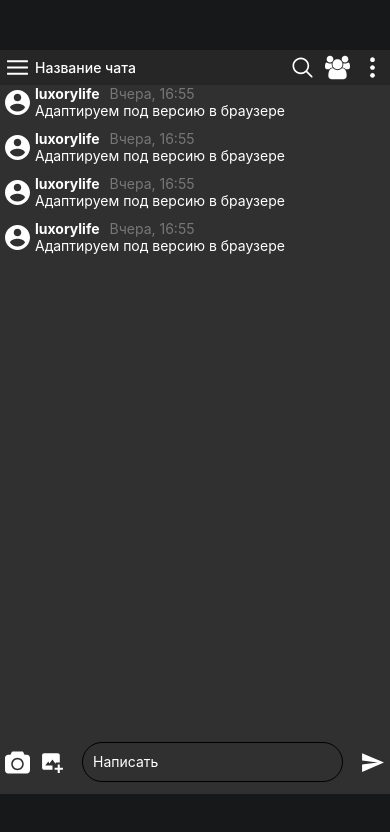
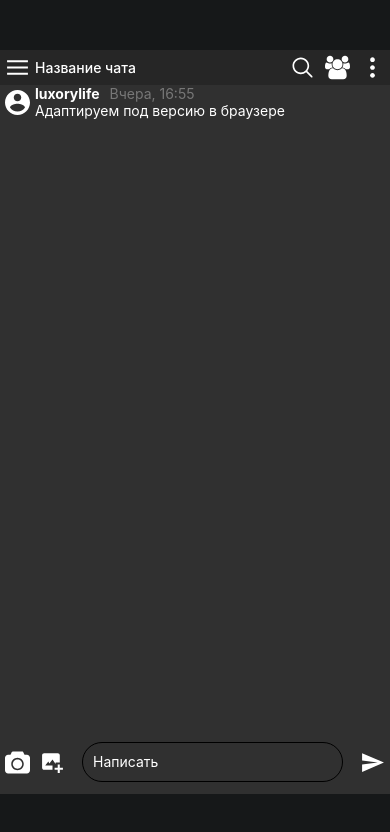
Before and after one commit to ponchik009/TULAHACK-CHAT-MOBILE, a React Native app: screen / in a window 390 px wide. Both pictures are taken after a click on the button "ВОЙТИ". Shown: the top 832 px of the page. Built offline with nearby package versions, Linux system fonts and the light colour scheme.

Commit message:
message вынесен в отдельный компонент

```diff
--- /dev/null
+++ b/components/Message/index.tsx
@@ -0,0 +1,81 @@
+import "react-native-gesture-handler";
+import React from "react";
+import {
+    StyleSheet,
+    Text,
+    View,
+    Image,
+} from "react-native";
+import { TouchableHighlight } from "react-native-gesture-handler";
+
+const Message: React.FC = () => {
+    return (
+        <View style={styles.message}>
+            <View>
+                <TouchableHighlight onPress={() => { }}>
+                    <View>
+                        <Image
+                            source={require('../../assets/icons/round-account-button-with-user-inside_icon-icons.com_72596.svg')}
+                            style={styles.buttonImageIconStyle}
+                        />
+                    </View>
+                </TouchableHighlight>
+            </View>
+            <View style={styles.message__content}>
+                <View style={styles.message__meta}>
+                    <Text style={styles.message__username}>
+                        luxorylife
+                    </Text>
+                    <Text style={styles.message__date}>
+                        Вчера, 16:55
+                    </Text>
+                </View>
+                <Text style={styles.message__data}>
+                    Адаптируем под версию в браузере
+                </Text>
+            </View>
+        </View>
+    )
+}
+
+const styles = StyleSheet.create({
+    message: {
+        flexDirection: 'row',
+        marginBottom: 10
+    },
+    message__content: {
+        flexDirection: 'column'
+    },
+    message__meta: {
+        flexDirection: 'row',
+        alignItems: "flex-end"
+    },
+    message__userAvatar: {
+        padding: 10,
+        margin: 5,
+        height: 25,
+        width: 25,
+        resizeMode: 'stretch',
+    },
+    message__data: {
+        color: "#fff",
+    },
+    message__username: {
+        fontWeight: "700",
+        marginRight: 10,
+        color: "#fff",
+    },
+    message__date: {
+        color: "#777",
+    },
+    buttonImageIconStyle: {
+        padding: 10,
+        margin: 5,
+        height: 25,
+        width: 25,
+        resizeMode: 'stretch',
+    },
+
+});
+
+export default Message
--- a/pages/MainPage/MainPage.tsx
+++ b/pages/MainPage/MainPage.tsx
@@ -14,6 +14,7 @@ import Swipeable from "react-native-gesture-handler/Swipeable";
 import LeftSideBar from "../../components/SideBar/LeftSideBar";
 import RightSideBar from "../../components/SideBar/RightSideBar";
 import { TouchableHighlight } from "react-native-gesture-handler";
+import Message from "../../components/Message";
 
 const width = Dimensions.get("window").width; //full width
 const height = Dimensions.get("window").height; //full height
@@ -81,106 +82,8 @@ const MainPage: React.FC<IMainProps> = ({ handleAuthPageOpen }) => {
           </TouchableHighlight>
         </View>
         <View style={{ flex: 1, backgroundColor: '#303030' }}>
-          <View style={styles.message}>
-            <View>
-              <TouchableHighlight onPress={() => { }}>
-                <View>
-                  <Image
-                    source={require('../../assets/icons/round-account-button-with-user-inside_icon-icons.com_72596.svg')}
-                    style={styles.buttonImageIconStyle}
-                  />
-                </View>
-              </TouchableHighlight>
-            </View>
-            <View style={styles.message__content}>
-              <View style={styles.message__meta}>
-                <Text style={styles.message__username}>
-                  luxorylife
-                </Text>
-                <Text style={styles.message__date}>
-                  Вчера, 16:55
-                </Text>
-              </View>
-              <Text style={styles.message__data}>
-                Адаптируем под версию в браузере
-              </Text>
-            </View>
-          </View>
-          <View style={styles.message}>
-            <View>
-              <TouchableHighlight onPress={() => { }}>
-                <View>
-                  <Image
-                    source={require('../../assets/icons/round-account-button-with-user-inside_icon-icons.com_72596.svg')}
-                    style={styles.buttonImageIconStyle}
-                  />
-                </View>
-              </TouchableHighlight>
-            </View>
-            <View style={styles.message__content}>
-              <View style={styles.message__meta}>
-                <Text style={styles.message__username}>
-                  luxorylife
-                </Text>
-                <Text style={styles.message__date}>
-                  Вчера, 16:55
-                </Text>
-              </View>
-              <Text style={styles.message__data}>
-                Адаптируем под версию в браузере
-              </Text>
-            </View>
-          </View>
-          <View style={styles.message}>
-            <View>
-              <TouchableHighlight onPress={() => { }}>
-                <View>
-                  <Image
-                    source={require('../../assets/icons/round-account-button-with-user-inside_icon-icons.com_72596.svg')}
-                    style={styles.buttonImageIconStyle}
-                  />
-                </View>
-              </TouchableHighlight>
-            </View>
-            <View style={styles.message__content}>
-              <View style={styles.message__meta}>
-                <Text style={styles.message__username}>
-                  luxorylife
-                </Text>
-                <Text style={styles.message__date}>
-                  Вчера, 16:55
-                </Text>
-              </View>
-              <Text style={styles.message__data}>
-                Адаптируем под версию в браузере
-              </Text>
-            </View>
-          </View>
-          <View style={styles.message}>
-            <View>
-              <TouchableHighlight onPress={() => { }}>
-                <View>
-                  <Image
-                    source={require('../../assets/icons/round-account-button-with-user-inside_icon-icons.com_72596.svg')}
-                    style={styles.buttonImageIconStyle}
-                  />
-                </View>
-              </TouchableHighlight>
-            </View>
-            <View style={styles.message__content}>
-              <View style={styles.message__meta}>
-                <Text style={styles.message__username}>
-                  luxorylife
-                </Text>
-                <Text style={styles.message__date}>
-                  Вчера, 16:55
-                </Text>
-              </View>
-              <Text style={styles.message__data}>
-                Адаптируем под версию в браузере
-              </Text>
-            </View>
-          </View>
+          <Message />
+
         </View>
         <View style={styles.bottomBar}>
           <TouchableHighlight onPress={() => { }}>
@@ -229,35 +132,7 @@ const styles = StyleSheet.create({
     alignItems: 'center',
     backgroundColor: '#262626'
   },
-  message: {
-    flexDirection: 'row',
-    marginBottom: 10
-  },
-  message__content: {
-    flexDirection: 'column'
-  },
-  message__meta: {
-    flexDirection: 'row',
-    alignItems: "flex-end"
-  },
-  message__userAvatar: {
-    padding: 10,
-    margin: 5,
-    height: 25,
-    width: 25,
-    resizeMode: 'stretch',
-  },
-  message__data: {
-    color: "#fff",
-  },
-  message__username: {
-    fontWeight: "700",
-    marginRight: 10,
-    color: "#fff",
-  },
-  message__date: {
-    color: "#777",
-  },
+
   bottomBar: {
     width: '100%',
     flexDirection: 'row',
```
